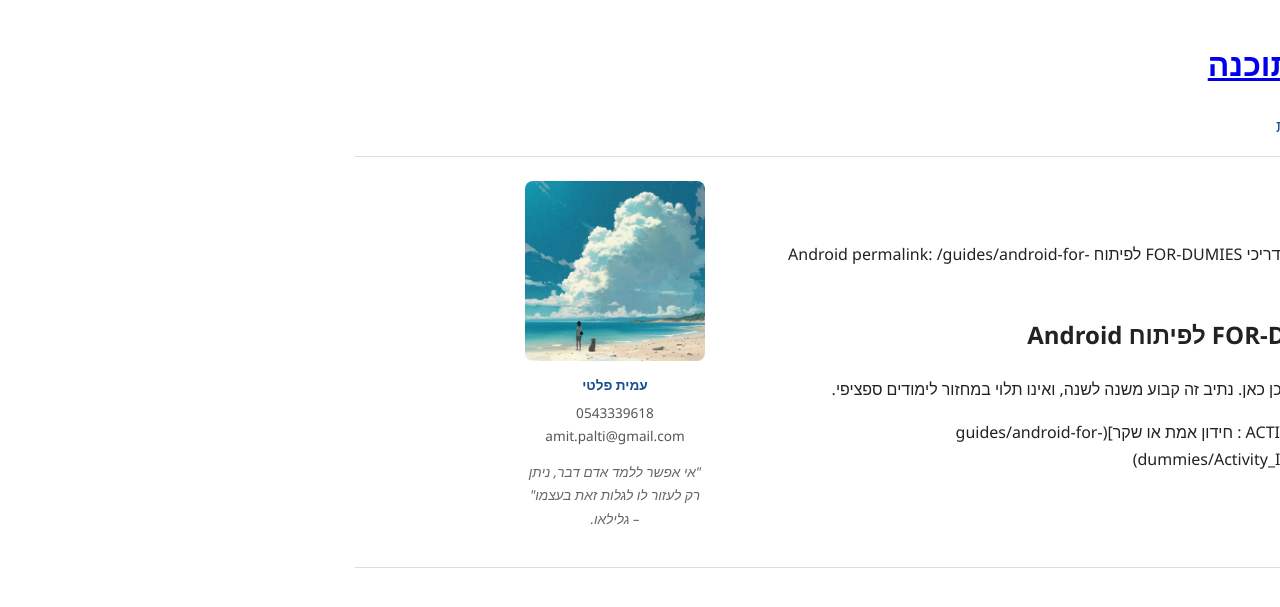
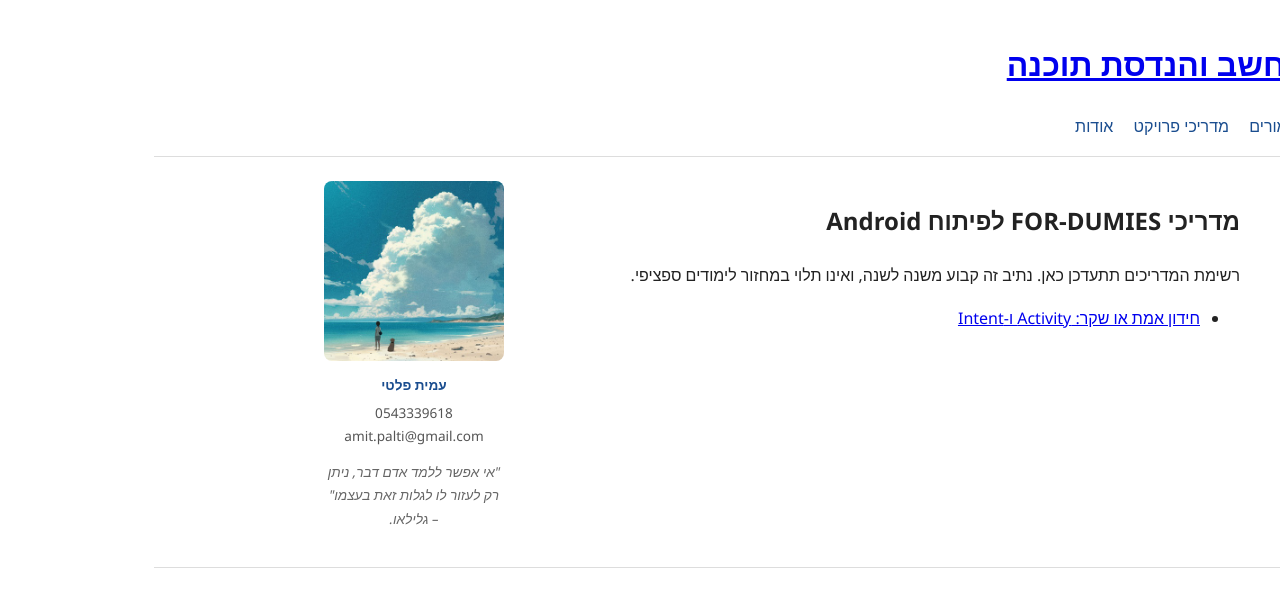
Before and after one commit to megidocs/amit4change, a Jekyll site: the page built from guides/android-for-dummies/index.md, in a window 1280 px wide. Shown: the top 607 px of the page. Built offline with Jekyll 4.4.1, drawn with Linux system fonts in a browser that asks for light colours; our own code applies the rules of GitHub Pages for plain Markdown files.

Commit message:
Fix markdown formatting in Android guides index

```diff
--- a/guides/android-for-dummies/index.md
+++ b/guides/android-for-dummies/index.md
@@ -1,5 +1,4 @@
-\---
-
+---
 layout: default
 title: מדריכי FOR-DUMIES לפיתוח Android
 permalink: /guides/android-for-dummies/
@@ -9,4 +8,4 @@ permalink: /guides/android-for-dummies/
 
 רשימת המדריכים תתעדכן כאן. נתיב זה קבוע משנה לשנה, ואינו תלוי במחזור לימודים ספציפי.
 
-* \[ACTIVTIY and Intent : חידון אמת או שקר]({{ 'guides/android-for-dummies/Activity\_Intent\_Quiz.html' | relative\_url }})
+- [חידון אמת או שקר: Activity ו-Intent]({{ '/guides/android-for-dummies/Activity_Intent_Quiz.html' | relative_url }})
```
